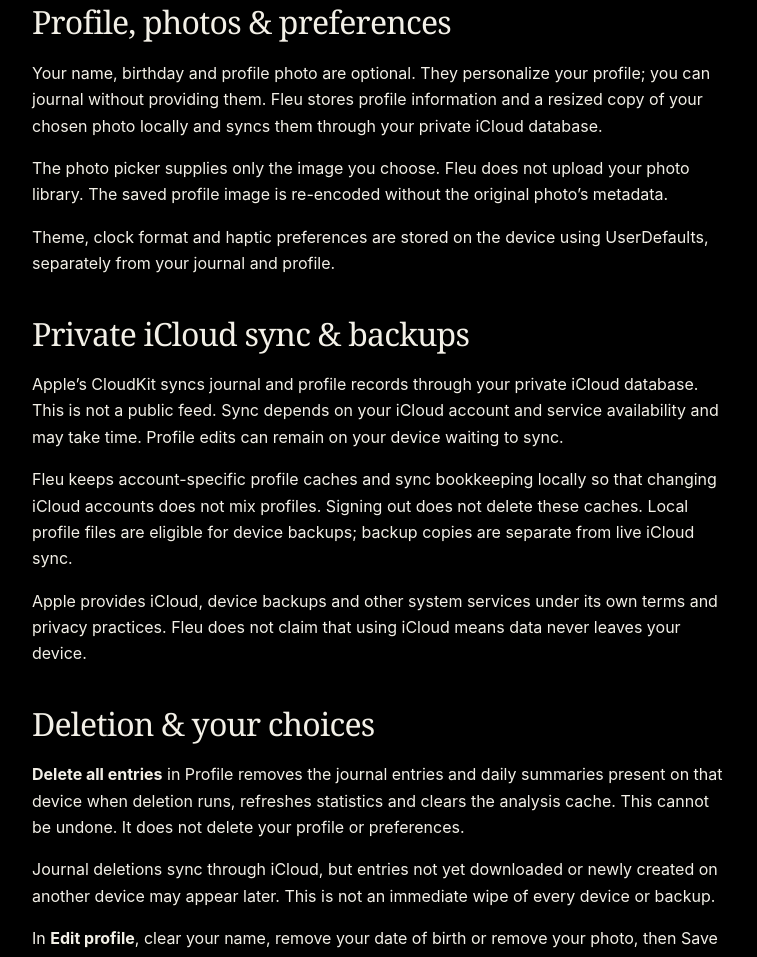
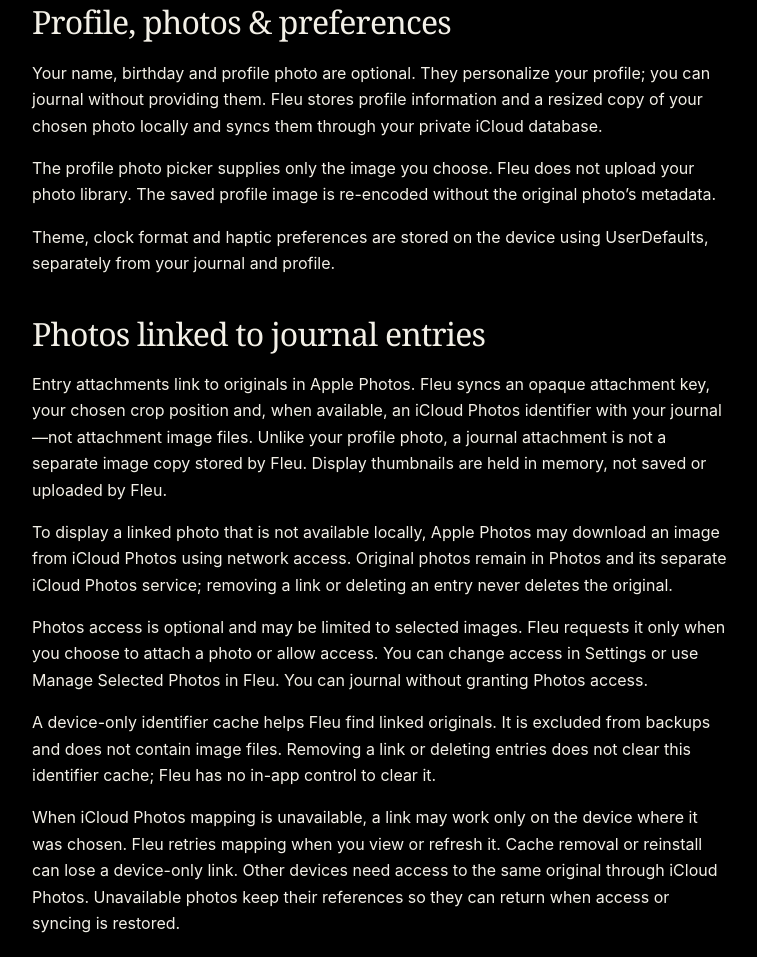
Before and after one commit to omkarkarande/Fleu-Website, a website: page privacy.html in a window 1280 px wide. Shown: the part 1237-2194 px from the top of the page, without its empty margins (346-1103 px from the left). Drawn offline with Linux system fonts and the light colour scheme.

Commit message:
docs: disclose journal photo storage and retention

```diff
--- a/privacy.html
+++ b/privacy.html
@@ -45,7 +45,7 @@
           what happens when you delete it.
         </p>
         <p class="smallprint">
-          Last updated: <time datetime="2026-10-01">October 1, 2026</time>
+          Last updated: <time datetime="2026-10-05">October 5, 2026</time>
         </p>
       </div>
       <div class="document-layout">
@@ -54,6 +54,7 @@
           <a href="#journal">Your journal</a
           ><a href="#analysis">Mood analysis</a
           ><a href="#profile">Profile & preferences</a
+          ><a href="#photos">Journal photos</a
           ><a href="#icloud">iCloud & backups</a
           ><a href="#deletion">Deletion & choices</a
           ><a href="#services">Other services</a
@@ -106,7 +107,7 @@
               photo locally and syncs them through your private iCloud database.
             </p>
             <p>
-              The photo picker supplies only the image you choose. Fleu does not
+              The profile photo picker supplies only the image you choose. Fleu does not
               upload your photo library. The saved profile image is re-encoded
               without the original photo’s metadata.
             </p>
@@ -114,6 +115,44 @@
               Theme, clock format and haptic preferences are stored on the
               device using UserDefaults, separately from your journal and
               profile.
+            </p>
+          </section>
+          <section id="photos">
+            <h2>Photos linked to journal entries</h2>
+            <p>
+              Entry attachments link to originals in Apple Photos. Fleu syncs an
+              opaque attachment key, your chosen crop position and, when
+              available, an iCloud Photos identifier with your journal—not
+              attachment image files. Unlike your profile photo, a journal
+              attachment is not a separate image copy stored by Fleu. Display
+              thumbnails are held in memory, not saved or uploaded by Fleu.
+            </p>
+            <p>
+              To display a linked photo that is not available locally, Apple
+              Photos may download an image from iCloud Photos using network
+              access. Original photos remain in Photos and its separate iCloud
+              Photos service; removing a link or deleting an entry never deletes
+              the original.
+            </p>
+            <p>
+              Photos access is optional and may be limited to selected images.
+              Fleu requests it only when you choose to attach a photo or allow
+              access. You can change access in Settings or use Manage Selected
+              Photos in Fleu. You can journal without granting Photos access.
+            </p>
+            <p>
+              A device-only identifier cache helps Fleu find linked originals.
+              It is excluded from backups and does not contain image files.
+              Removing a link or deleting entries does not clear this identifier
+              cache; Fleu has no in-app control to clear it.
+            </p>
+            <p>
+              When iCloud Photos mapping is unavailable, a link may work only on
+              the device where it was chosen. Fleu retries mapping when you view
+              or refresh it. Cache removal or reinstall can lose a device-only
+              link. Other devices need access to the same original through
+              iCloud Photos. Unavailable photos keep their references so they
+              can return when access or syncing is restored.
             </p>
           </section>
           <section id="icloud">
@@ -149,6 +188,9 @@
               Journal deletions sync through iCloud, but entries not yet
               downloaded or newly created on another device may appear later.
               This is not an immediate wipe of every device or backup.
+              Removing photo links or deleting entries does not delete originals
+              from Apple Photos or clear Fleu’s device-only identifier cache.
+              See <a href="#photos">journal photo storage and retention</a>.
             </p>
             <p>
               In <strong>Edit profile</strong>, clear your name, remove your
```
Also changed, not shown: support.html (+16 -0 lines), tests/site.spec.js (+25 -0 lines).
